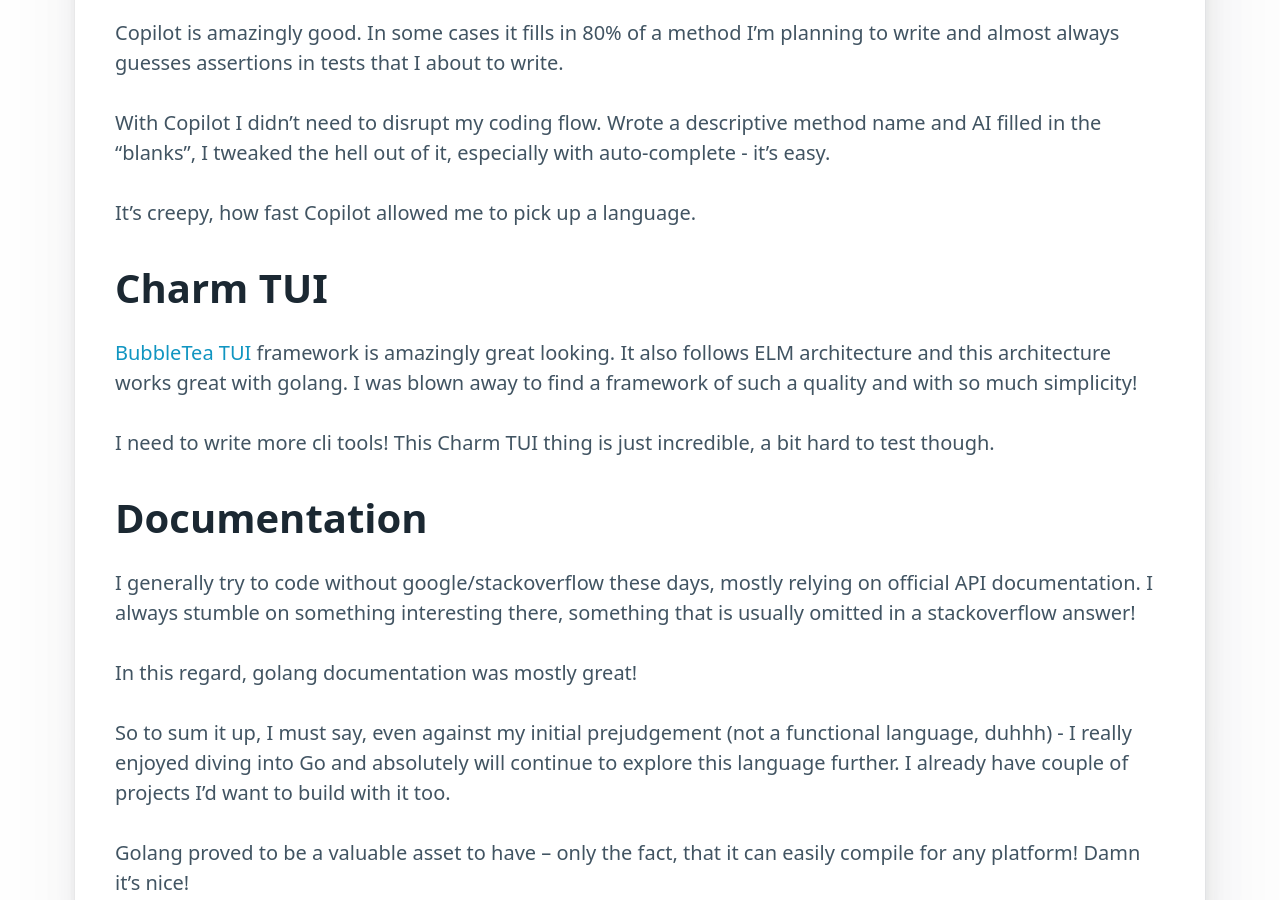
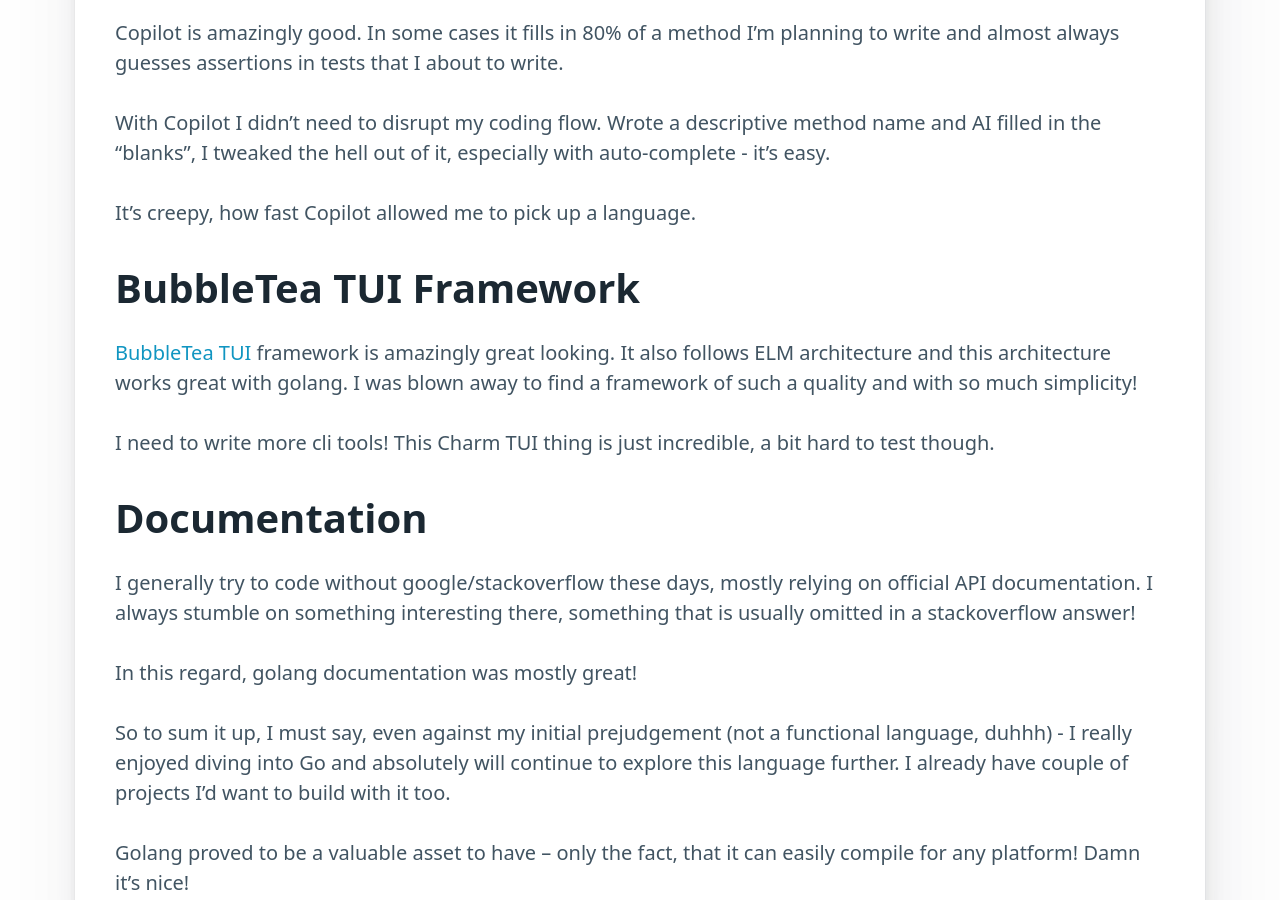
Before and after one commit to skatkov/skatkov.com, a Jekyll site: the page built from _posts/2022-08-21-stoic-go.md, in a window 1280 px wide and 900 px high, scrolled down 1044 px. Built offline with Jekyll 4.4.1, drawn with Linux system fonts in a browser that asks for light colours.

Commit message:
Update 2022-08-21-stoic-go.md

```diff
--- a/_posts/2022-08-21-stoic-go.md
+++ b/_posts/2022-08-21-stoic-go.md
@@ -24,7 +24,7 @@
 
 It's creepy, how fast Copilot allowed me to pick up a language.
 
-# Charm TUI
+# BubbleTea TUI Framework
 [BubbleTea TUI](https://github.com/charmbracelet/bubbletea) framework is amazingly great looking. It also follows ELM architecture and this architecture works great with golang. I was blown away to find a framework of such a quality and with so much simplicity!
 
 I need to write more cli tools! This Charm TUI thing is just incredible, a bit hard to test though.
```
